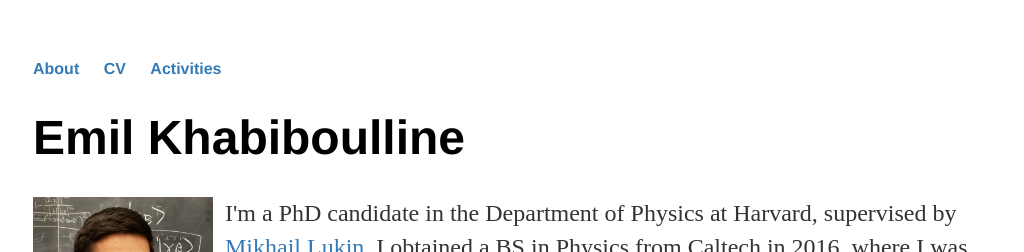
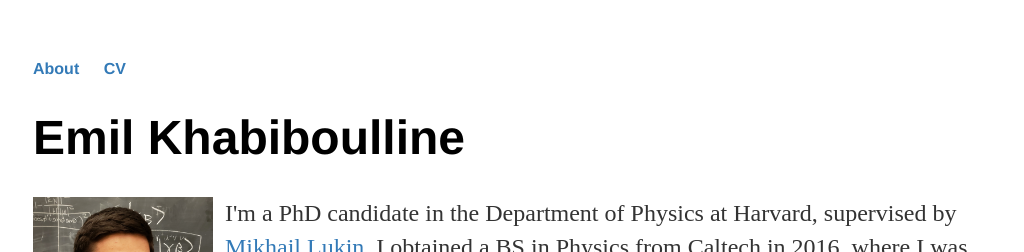
Before and after one commit to emilkhab/emilkhab.github.io, a Jekyll site: the page built from index.html, in a window 1280 px wide. Shown: the top 252 px of the page, without its empty margins (127-1151 px from the left). Built offline with Jekyll 4.4.1, drawn with Linux system fonts in a browser that asks for light colours.

Commit message:
Update default.html

```diff
--- a/_layouts/default.html
+++ b/_layouts/default.html
@@ -10,7 +10,6 @@
     		<ul>
         		<li><a href="/">About</a></li>
 			<li><a href="/cv.pdf">CV</a></li>
-			<li><a href="/activities">Activities</a></li>
     		</ul>
 		</nav>
 
```
